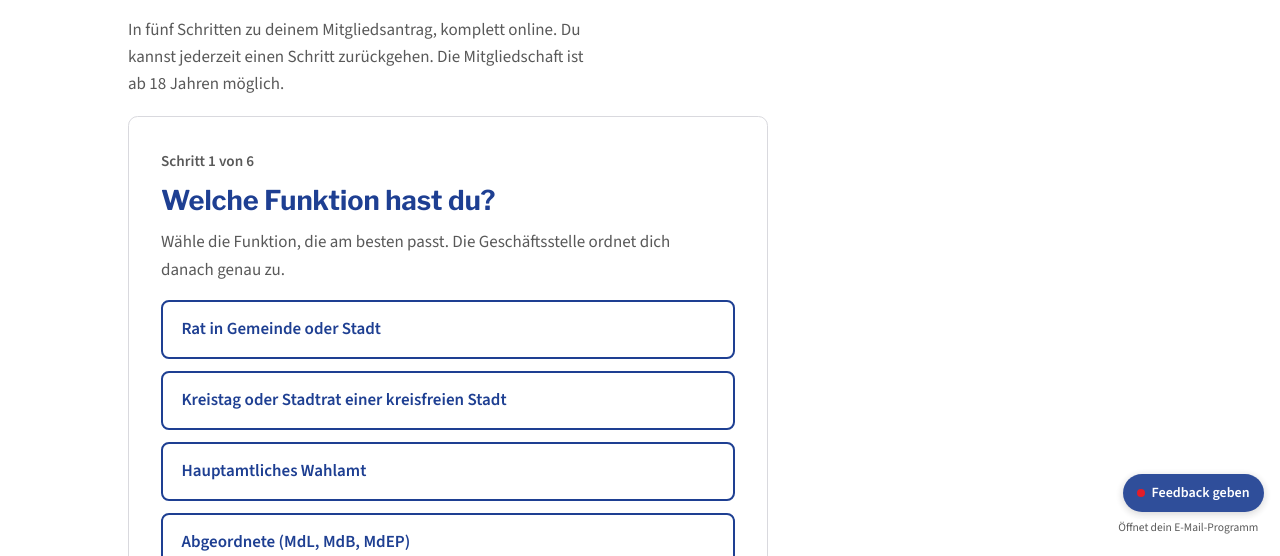
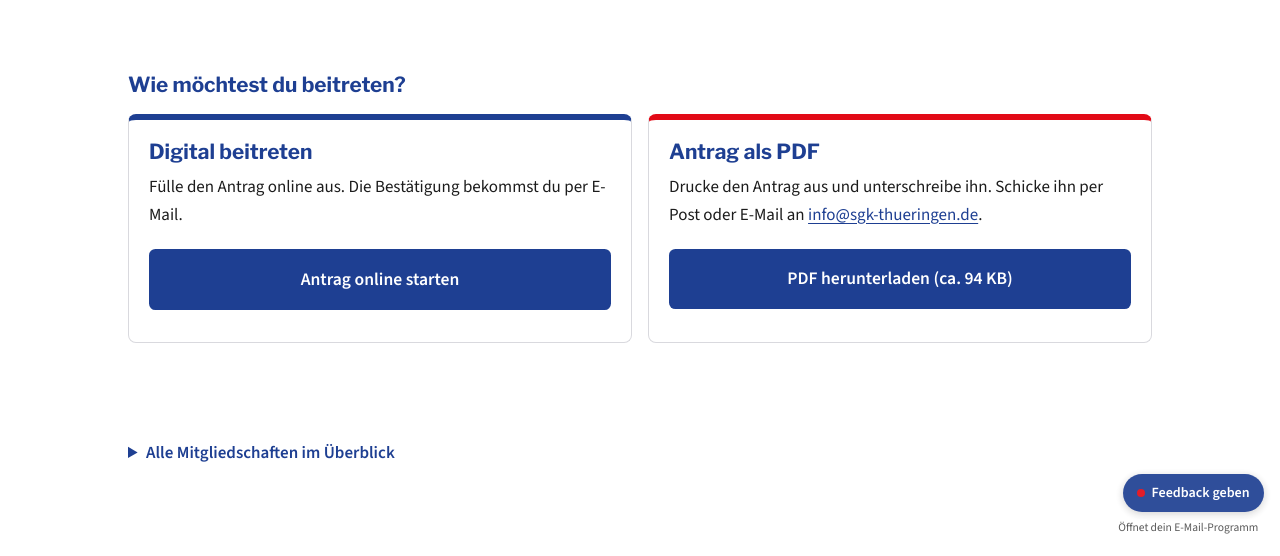
Before and after one commit to sgk-thueringen/sgk-thueringen.github.io, a plain HTML site: page mitglied-werden/index.html in a window 1280 px wide. Shown: the part 244-800 px from the top of the page. Drawn offline with Linux system fonts and the light colour scheme.

Commit message:
Mitglied werden: Einstieg als Auswahl zwischen zwei Wegen, neue Papierantrag-PDF
Digital beitreten (Assistent nach Klick) oder Antrag als PDF (großer Button, ca. 94 KB).
mitglied-werden.css?v=9, mitglied-werden.js?v=11.

Co-Authored-By: Claude Sonnet 5.5 <noreply@anthropic.com>

```diff
--- a/css/mitglied-werden.css
+++ b/css/mitglied-werden.css
@@ -175,3 +175,19 @@
 .radio-zeile { display: flex; align-items: center; gap: .65rem; min-height: 2.75rem; }
 .radio-zeile input[type="radio"] { width: 1.5rem; height: 1.5rem; margin: 0; accent-color: var(--blau); }
 .radio-zeile label { margin: 0; font-weight: 400; }
+
+/* ---- Einstieg: Auswahl zwischen zwei Wegen ---------------------------- */
+.btn[hidden] { display: none; }
+.wege { margin: 1.25rem 0 2rem; }
+.wege__titel { font-size: 1.3rem; margin: 0 0 1rem; }
+.wege__raster { display: grid; grid-template-columns: 1fr; gap: 1rem; }
+@media (min-width: 43.75rem) { .wege__raster { grid-template-columns: 1fr 1fr; } }
+.weg-karte { display: flex; flex-direction: column; border: 1px solid var(--linie); border-top: 6px solid var(--blau); border-radius: .5rem; padding: 1.25rem; background: var(--weiss); }
+.weg-karte--pdf { border-top-color: var(--rot); }
+.weg-karte h3 { font-size: 1.3rem; margin: 0 0 .6rem; }
+.weg-karte p { margin: 0 0 .75rem; }
+.weg-karte__aktion { margin: auto 0 0; padding-top: .5rem; }
+.weg-karte__aktion .btn { display: block; width: 100%; text-align: center; padding: 1rem 1.25rem; font-size: 1.1rem; }
+.digital__zurueck { margin: 0 0 .75rem; }
+.digital__zurueck .assistent-back { margin-top: 0; padding-left: 0; }
+.weg-karte__aktion button.btn { font-family: inherit; font-weight: 700; cursor: pointer; border: 2px solid var(--blau); }
--- a/js/mitglied-werden.js
+++ b/js/mitglied-werden.js
@@ -69,6 +69,30 @@
 
   var root = document.getElementById("assistent");
   if (!root) return;
+
+  // Einstieg: Auswahl zwischen zwei Wegen. Der Assistent (#digital) erscheint erst nach dem Klick auf
+  // "Antrag online starten"; "Zurück zur Auswahl" blendet ihn wieder aus. Ohne diese Elemente bleibt
+  // der Assistent wie bisher sichtbar.
+  var wege = document.getElementById("wege");
+  var digital = document.getElementById("digital");
+  var startBtn = document.getElementById("weg-digital");
+  var zurueckBtn = document.getElementById("weg-zurueck");
+  if (wege && digital && startBtn && zurueckBtn) {
+    startBtn.hidden = false;
+    startBtn.addEventListener("click", function () {
+      wege.hidden = true;
+      digital.hidden = false;
+      var ziel = document.getElementById("mw-schritt-titel") || root;
+      try { ziel.focus(); } catch (e) { /* kein Fokus möglich */ }
+    });
+    zurueckBtn.addEventListener("click", function () {
+      digital.hidden = true;
+      wege.hidden = false;
+      startBtn.focus();
+    });
+  } else if (digital) {
+    digital.hidden = false;
+  }
 
   // ---- Zustand (nur im Arbeitsspeicher) --------------------------------
   var state;
--- a/mitglied-werden/index.html
+++ b/mitglied-werden/index.html
@@ -21,9 +21,10 @@
 <link rel="icon" href="/assets/favicon-32.png?v=2" sizes="32x32" type="image/png">
 <link rel="apple-touch-icon" href="/assets/favicon-180.png?v=2">
 <link rel="stylesheet" href="/css/style.css?v=49">
-<link rel="stylesheet" href="/css/mitglied-werden.css?v=7">
+<link rel="stylesheet" href="/css/mitglied-werden.css?v=9">
 <script src="/js/include.js?v=10" defer></script>
-<script src="/js/mitglied-werden.js?v=10" defer></script>
+<script src="/js/mailto.js" defer></script>
+<script src="/js/mitglied-werden.js?v=11" defer></script>
 </head>
 <body>
 <a class="skip-link" href="#inhalt">Zum Inhalt springen</a>
@@ -45,19 +46,41 @@
   <section>
     <div class="container">
       <h1>Mitglied werden</h1>
-      <p class="assistent-intro">In fünf Schritten zu deinem Mitgliedsantrag, komplett online.
-        Du kannst jederzeit einen Schritt zurückgehen. Die Mitgliedschaft ist ab 18 Jahren möglich.</p>
+      <!-- Auswahl zwischen zwei Wegen (steht vor allem anderen Inhalt). Der Button für den digitalen Weg
+           ist ohne JavaScript versteckt; dann bleibt der PDF-Weg sichtbar und funktioniert. -->
+      <section class="wege" id="wege" aria-labelledby="wege-titel">
+        <h2 class="wege__titel" id="wege-titel">Wie möchtest du beitreten?</h2>
+        <div class="wege__raster">
+          <article class="weg-karte weg-karte--digital">
+            <h3>Digital beitreten</h3>
+            <p>Fülle den Antrag online aus. Die Bestätigung bekommst du per E-Mail.</p>
+            <noscript><p class="feld-hinweis">Der digitale Weg braucht JavaScript. Nutze ohne JavaScript den Antrag als PDF.</p></noscript>
+            <p class="weg-karte__aktion"><button type="button" class="btn" id="weg-digital" hidden>Antrag online starten</button></p>
+          </article>
+          <article class="weg-karte weg-karte--pdf">
+            <h3>Antrag als PDF</h3>
+            <p>Drucke den Antrag aus und unterschreibe ihn. Schicke ihn per Post oder E-Mail an <a class="mail-obf" data-user="info" data-domain="sgk-thueringen.de" hidden>E-Mail-Adresse</a><noscript>info [at] sgk-thueringen.de <span class="mail-hint">([at] durch @ ersetzen)</span></noscript>.</p>
+            <p class="weg-karte__aktion"><a class="btn" href="/downloads/Mitgliedsantrag_SGK-Thueringen.pdf" download>PDF herunterladen (ca. 94 KB)</a></p>
+          </article>
+        </div>
+      </section>
 
-      <!-- Der digitale Antrag wird hier per JavaScript aufgebaut (js/mitglied-werden.js).
-           Der Endpunkt des Backends steht als Konstante am Anfang des Skripts. -->
-      <div id="assistent" class="assistent"></div>
-      <p class="feld-hinweis"><a href="/downloads/Mitgliedsantrag_SGK-Thueringen.pdf" download>Antrag als PDF</a> (ca. 92 KB)</p>
+      <div id="digital" class="digital" hidden>
+        <p class="assistent-intro">In fünf Schritten zu deinem Mitgliedsantrag, komplett online.
+          Du kannst jederzeit einen Schritt zurückgehen. Die Mitgliedschaft ist ab 18 Jahren möglich.</p>
+        <p class="digital__zurueck"><button type="button" class="assistent-back" id="weg-zurueck">Zurück zur Auswahl</button></p>
+
+        <!-- Der digitale Antrag wird hier per JavaScript aufgebaut (js/mitglied-werden.js).
+             Der Endpunkt des Backends steht als Konstante am Anfang des Skripts. -->
+        <div id="assistent" class="assistent"></div>
+        <p class="feld-hinweis"><a href="/downloads/Mitgliedsantrag_SGK-Thueringen.pdf" download>Antrag als PDF</a> (ca. 94 KB)</p>
+      </div>
 
       <noscript>
         <div class="assistent-fallback">
           <p><strong>Ohne JavaScript funktioniert der digitale Antrag nicht.</strong>
              Du kannst stattdessen den Papierantrag nutzen.</p>
-          <p><a href="/downloads/Mitgliedsantrag_SGK-Thueringen.pdf" download>Antrag als PDF</a> (ca. 92 KB): ausdrucken, unterschreiben und per E-Mail an info [at] sgk-thueringen.de senden
+          <p><a href="/downloads/Mitgliedsantrag_SGK-Thueringen.pdf" download>Antrag als PDF</a> (ca. 94 KB): ausdrucken, unterschreiben und per E-Mail an info [at] sgk-thueringen.de senden
              <span class="mail-hint">([at] durch @ ersetzen)</span>.</p>
         </div>
       </noscript>
```
Also changed, not shown: 1 other file.
